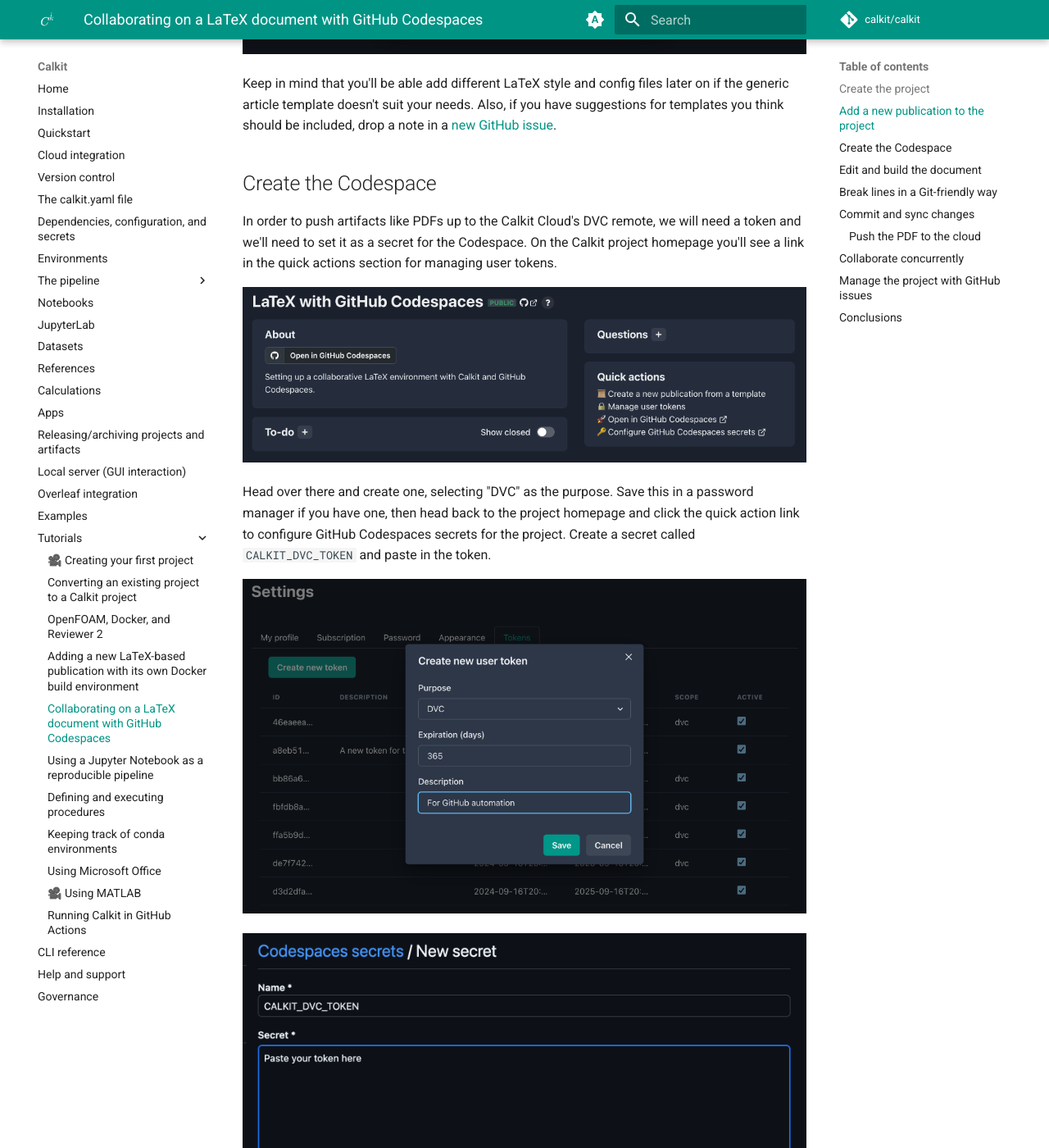
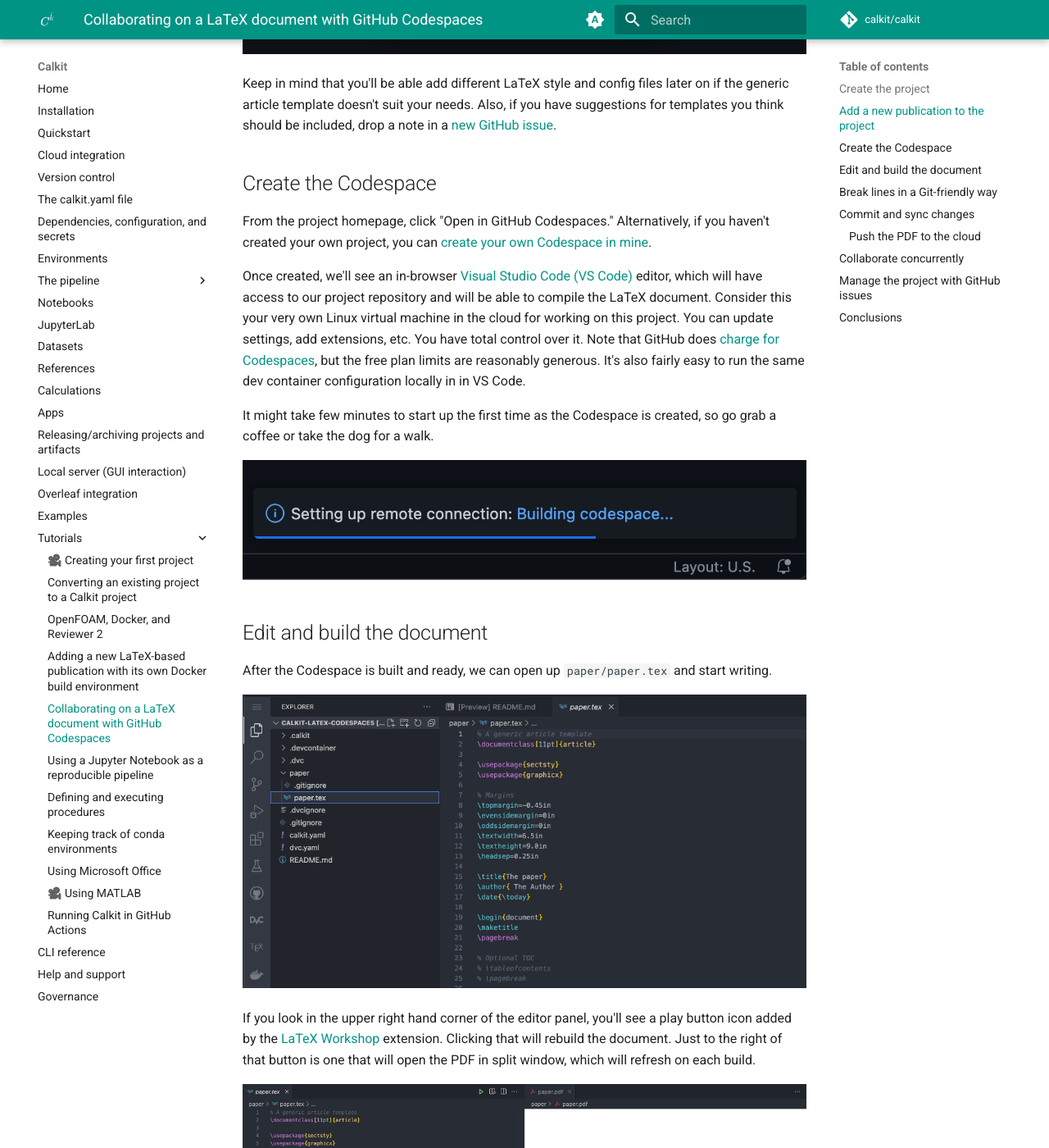
Before and after one commit to calkit/calkit, an MkDocs documentation site: the page built from docs/tutorials/latex-codespaces.md, in a window 1280 px wide and 1400 px high, scrolled down 2280 px. Shown: the whole window at 82% size. Built offline with MkDocs 1.6.1 and Material for MkDocs 9.7.7, drawn with Linux system fonts in a browser that asks for light colours; comment, search, counter and statistics services are not loaded; some of the changed text lies outside the part shown.

Commit message:
Remove unnecessary steps from Coespaces docs

```diff
--- a/docs/tutorials/latex-codespaces.md
+++ b/docs/tutorials/latex-codespaces.md
@@ -75,25 +75,7 @@
 
 ## Create the Codespace
 
-In order to push artifacts like PDFs up to the Calkit Cloud's DVC remote,
-we will need a token and we'll need to set it as a secret for the Codespace.
-On the Calkit project homepage you'll see a link in the quick actions
-section for managing user tokens.
-
-![Project home page.](img/latex-codespaces/project-home-3.png)
-
-Head over there and create one, selecting "DVC" as the purpose.
-Save this in a password manager if you have one,
-then head back to the project homepage and click the quick action link
-to configure GitHub Codespaces secrets for the project.
-Create a secret called `CALKIT_DVC_TOKEN`
-and paste in the token.
-
-![Creating the token.](img/latex-codespaces/new-token.png)
-
-![Adding the secret.](img/latex-codespaces/codespaces-secrets-2.png)
-
-Next, from the project homepage,
+From the project homepage,
 click "Open in GitHub Codespaces."
 Alternatively, if you haven't created your own project,
 you can
```
